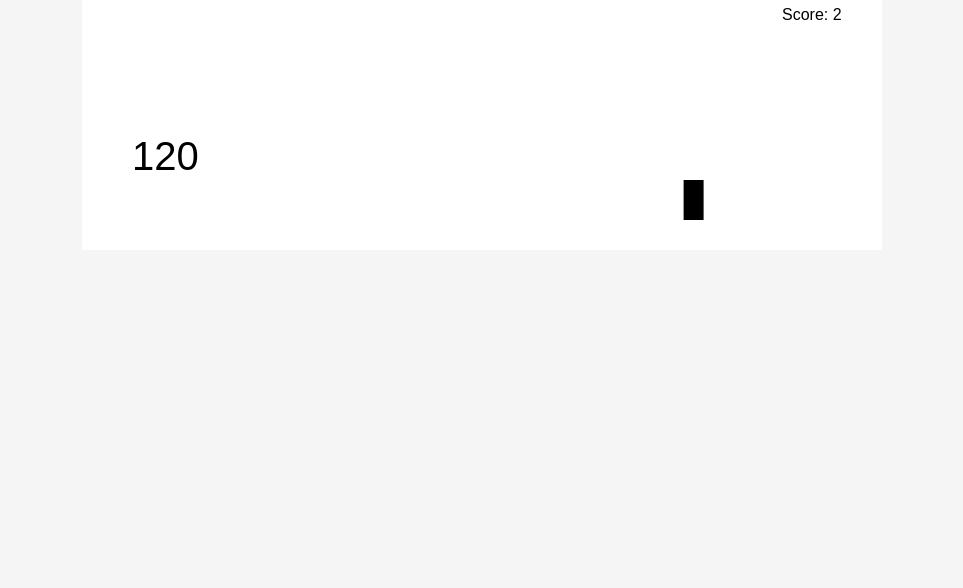
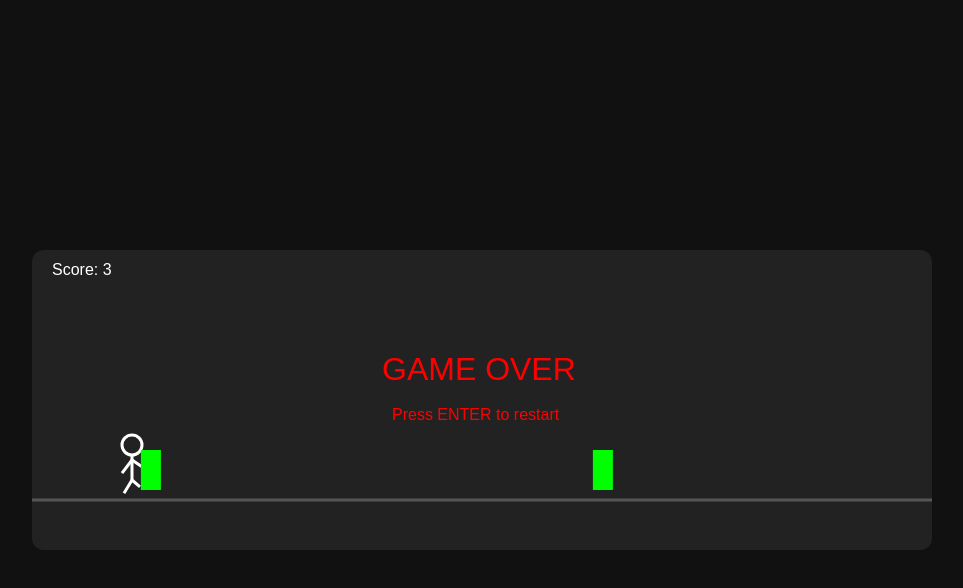
Before and after one commit to kairoxdevv-ctrl/120, a plain HTML site: page index.html in a window 1280 px wide. Shown: the whole page, without its empty margins (158-1121 px from the left). Drawn offline with Linux system fonts and the light colour scheme.

Commit message:
Update index.html

```diff
--- a/index.html
+++ b/index.html
@@ -1,91 +1,170 @@
 <!DOCTYPE html>
-<html lang="sv">
+<html>
 <head>
 <meta charset="UTF-8">
-<title>120 Runner</title>
+<title>Stickman Runner</title>
 <style>
 body {
-  margin: 0;
-  background: #f5f5f5;
-  overflow: hidden;
-  font-family: Arial;
+margin:0;
+background:#111;
+display:flex;
+justify-content:center;
+align-items:center;
+height:100vh;
 }
 
-canvas {
-  display: block;
-  margin: auto;
-  background: white;
+canvas{
+background:#222;
+border-radius:12px;
 }
 </style>
 </head>
 
 <body>
 
-<canvas id="game" width="800" height="250"></canvas>
+<canvas id="game" width="900" height="300"></canvas>
 
 <script>
-const canvas = document.getElementById("game");
-const ctx = canvas.getContext("2d");
+const c = document.getElementById("game");
+const ctx = c.getContext("2d");
 
-let y = 170;
-let velocity = 0;
-let gravity = 0.6;
+let ground = 240;
+let y = ground;
+let vy = 0;
+let gravity = 0.7;
 let jumping = false;
 
-let cactusX = 800;
-let score = 0;
-let speed = 6;
+let obstacles=[];
+let speed=5;
+let score=0;
+let frame=0;
+let gameOver=false;
 
-function jump() {
-  if (!jumping) {
-    velocity = -12;
-    jumping = true;
+function jump(){
+if(!jumping){
+vy=-14;
+jumping=true;
 }
 }
 
-document.addEventListener("keydown", e => {
-  if (e.code === "Space") jump();
+document.addEventListener("keydown",e=>{
+if(e.code==="Space") jump();
+if(gameOver && e.code==="Enter") reset();
 });
 
-function update() {
-  ctx.clearRect(0,0,800,250);
+c.addEventListener("touchstart",jump);
 
-  // Player "120"
-  velocity += gravity;
-  y += velocity;
-
-  if (y >= 170) {
-    y = 170;
-    jumping = false;
+function reset(){
+obstacles=[];
+speed=5;
+score=0;
+frame=0;
+y=ground;
+vy=0;
+gameOver=false;
+loop();
 }
 
-  ctx.font = "40px Arial";
-  ctx.fillText("120",50,y);
+function drawStickman(x,y,run){
+ctx.strokeStyle="white";
+ctx.lineWidth=3;
 
-  // Cactus
-  cactusX -= speed;
-  if (cactusX < -20) {
-    cactusX = 800;
-    score++;
-    speed += 0.2;
+// head
+ctx.beginPath();
+ctx.arc(x,y-45,10,0,Math.PI*2);
+ctx.stroke();
+
+// body
+ctx.beginPath();
+ctx.moveTo(x,y-35);
+ctx.lineTo(x,y-10);
+ctx.stroke();
+
+// arms
+let a=Math.sin(run)*10;
+ctx.beginPath();
+ctx.moveTo(x,y-30);
+ctx.lineTo(x-10,y-20+a);
+ctx.moveTo(x,y-30);
+ctx.lineTo(x+10,y-20-a);
+ctx.stroke();
+
+// legs
+ctx.beginPath();
+ctx.moveTo(x,y-10);
+ctx.lineTo(x-8,y+a);
+ctx.moveTo(x,y-10);
+ctx.lineTo(x+8,y-a);
+ctx.stroke();
 }
 
-  ctx.fillRect(cactusX,180,20,40);
-
-  // Collision
-  if (cactusX < 110 && cactusX > 50 && y > 140) {
-    alert("Game Over!\nScore: " + score);
-    location.reload();
+function spawn(){
+obstacles.push({x:900,w:20,h:40});
 }
 
-  // Score
-  ctx.font = "16px Arial";
-  ctx.fillText("Score: "+score,700,20);
+function loop(){
+if(gameOver)return;
 
-  requestAnimationFrame(update);
+ctx.clearRect(0,0,900,300);
+
+// ground
+ctx.strokeStyle="#555";
+ctx.beginPath();
+ctx.moveTo(0,ground+10);
+ctx.lineTo(900,ground+10);
+ctx.stroke();
+
+// physics
+vy+=gravity;
+y+=vy;
+if(y>=ground){
+y=ground;
+vy=0;
+jumping=false;
 }
 
-update();
+// stickman
+drawStickman(100,y,frame*0.3);
+
+// obstacles
+if(frame%90===0)spawn();
+
+for(let o of obstacles){
+o.x-=speed;
+ctx.fillStyle="#0f0";
+ctx.fillRect(o.x,ground-o.h,o.w,o.h);
+
+// collision
+if(o.x<110 && o.x+o.w>90 && y>ground-o.h){
+gameOver=true;
+}
+}
+
+obstacles=obstacles.filter(o=>o.x>-30);
+
+// score
+score+=0.02;
+speed+=0.0005;
+
+ctx.fillStyle="white";
+ctx.font="16px Arial";
+ctx.fillText("Score: "+Math.floor(score),20,25);
+
+// game over
+if(gameOver){
+ctx.fillStyle="red";
+ctx.font="32px Arial";
+ctx.fillText("GAME OVER",350,130);
+ctx.font="16px Arial";
+ctx.fillText("Press ENTER to restart",360,170);
+return;
+}
+
+frame++;
+requestAnimationFrame(loop);
+}
+
+loop();
 </script>
 
 </body>
```
Lines whose indentation alone changed are shown as unchanged.
